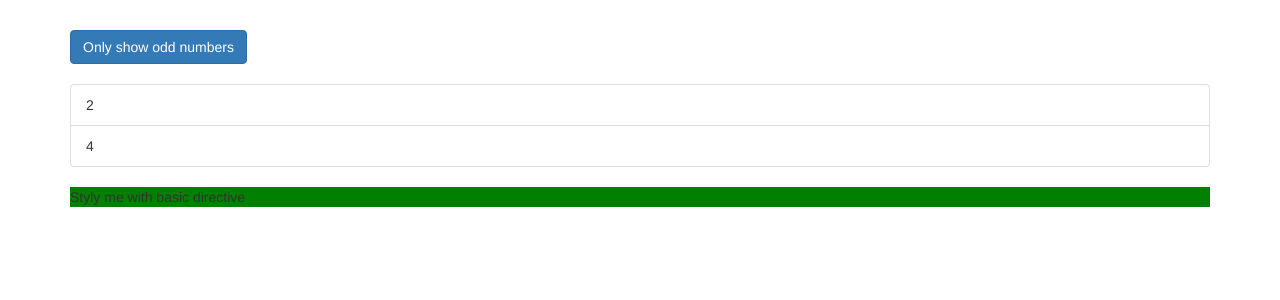
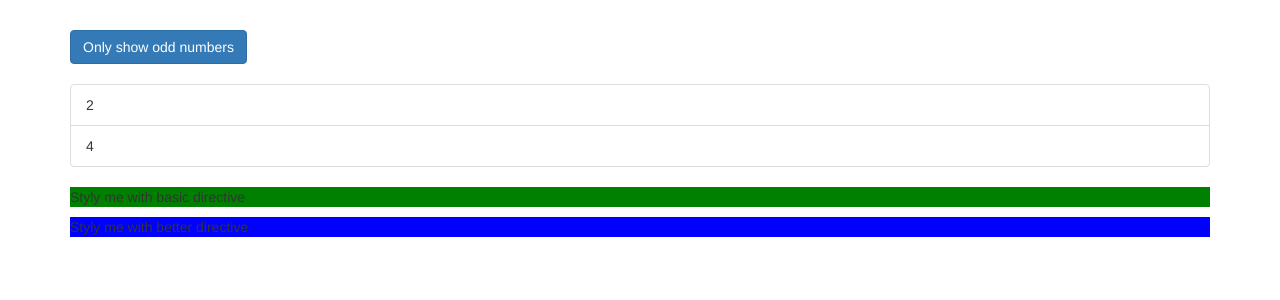
Before and after one commit to pandacreep/angular-complete-learn, an Angular app: page / in a window 1280 px wide. Shown: the top 300 px of the page. Built offline with nearby package versions, Linux system fonts and the light colour scheme.

Commit message:
Using the Renderer to build a Better Attribute Directive

```diff
--- a/src/app/app.component.html
+++ b/src/app/app.component.html
@@ -29,6 +29,7 @@
         <p> Only odd</p>
       </ng-template> -->
       <p appBasicHighlight>Styly me with basic directive</p>
+      <p appBetterHighlight>Styly me with better directive</p>
     </div>
   </div>
 </div>
--- a/src/app/app.module.ts
+++ b/src/app/app.module.ts
@@ -5,11 +5,13 @@ import { FormsModule } from '@angular/forms';
 
 import { AppComponent } from './app.component';
 import { BasicHighlightDirective } from './basic-highlight/basic-highlight.directive';
+import { BetterHighlightDirective } from './better-highlight/better-highlight.directive';
 
 @NgModule({
   declarations: [
     AppComponent,
-    BasicHighlightDirective
+    BasicHighlightDirective,
+    BetterHighlightDirective
   ],
   imports: [
     BrowserModule,
--- /dev/null
+++ b/src/app/better-highlight/better-highlight.directive.ts
@@ -0,0 +1,12 @@
+import { Directive, ElementRef, OnInit, Renderer2 } from '@angular/core';
+
+@Directive({
+  selector: '[appBetterHighlight]'
+})
+export class BetterHighlightDirective implements OnInit {
+  constructor(private elRef: ElementRef, private renderer: Renderer2) { }
+
+  ngOnInit(): void {
+    this.renderer.setStyle(this.elRef.nativeElement, 'background-color', 'blue');
+  }
+}
```
